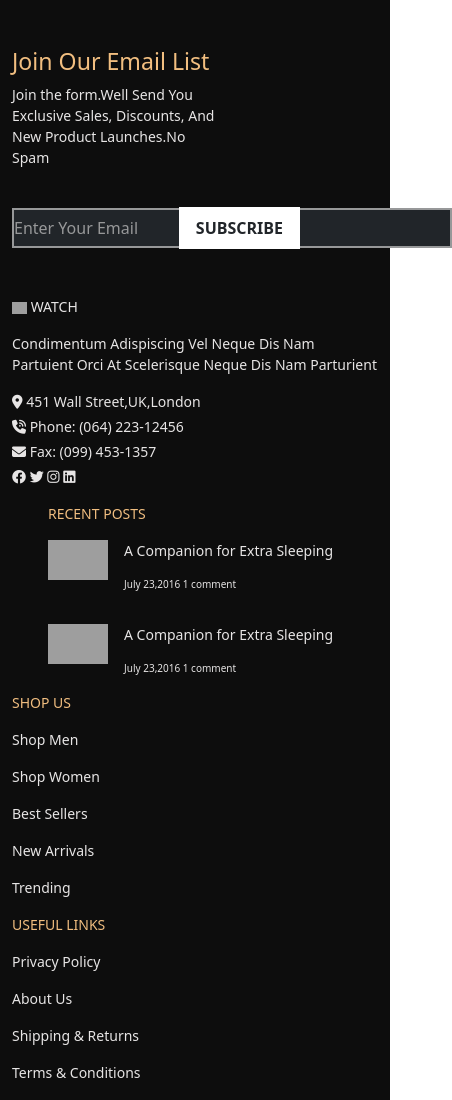
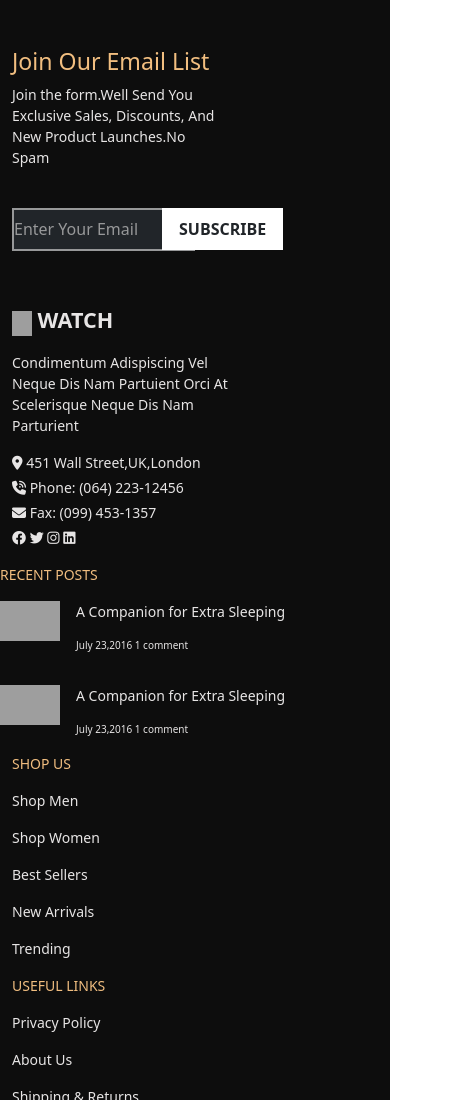
Before and after one commit to Navneet159/watch-store-template, a plain HTML site: page index.html in a window 390 px wide. Shown: the top 1100 px of the page, 452 px wide, since content can reach past the window. Drawn offline with nearby package versions, Linux system fonts and the light colour scheme; grey boxes are pictures that could not be loaded.

Commit message:
final changes

```diff
--- a/index.html
+++ b/index.html
@@ -8,6 +8,7 @@
     <link rel="stylesheet" href="https://cdnjs.cloudflare.com/ajax/libs/font-awesome/6.4.0/css/all.min.css">
     <link href="https://cdn.jsdelivr.net/npm/bootstrap@5.0.2/dist/css/bootstrap.min.css" rel="stylesheet"
         integrity="sha384-EVSTQN3/azprG1Anm3QDgpJLIm9Nao0Yz1ztcQTwFspd3yD65VohhpuuCOmLASjC" crossorigin="anonymous">
+    <link rel="stylesheet" href="responsive.css">
     <title>Document</title>
 </head>
 
@@ -44,16 +45,16 @@
 
         input {
             border: 2px solid #979899;
-            height: 40px;
-            width: 440px;
+            height: 43px;
+            width: 100%;
             color: #979899;
 
         }
 
         .btn-subscribe {
             position: absolute;
-            top: 23px;
-            right: 90px;
+            top: -43px;
+            left: 150px;
 
         }
     </style>
@@ -62,7 +63,7 @@
         <div class="container pt-5 pb-5">
             <div class="row justify-content-around">
                 <div class="col-sm-6">
-                    <div class="col-7 ">
+                    <div class="col-sm-8 col-7 ">
                         <p class="h3 yellow">Join Our Email List</p>
                         <p class="text-color ">
                             Join the form.Well Send You Exclusive Sales,
@@ -71,22 +72,26 @@
                     </div>
                 </div>
 
-                <div class="col-sm-6 pt-4 position-relative">
+                <div class="col-sm-6 col-12 pt-4 position-relative">
                     <form action="">
-
-                        <input class="bg-dark m-0 p-0" type="text" value="Enter Your Email">
-
-                        <button class="btn bg-white rounded-0 text-dark px-3 py-2 mb-1 fw-bold btn-subscribe">SUBSCRIBE
-                        </button>
+                        <div class="col-sm-8 col-6">
+                            <input class="bg-dark m-0 p-0" type="text" value="Enter Your Email">
+                        </div>
+                        <div class="col-sm-4 col-6 position-relative">
+                            <button
+                                class="btn bg-white rounded-0 text-dark px-3 py-2 mb-1 fw-bold btn-subscribe">SUBSCRIBE
+                            </button>
+                        </div>
                     </form>
                 </div>
             </div>
             <div class="row mt-5">
-                <div class="col-sm-3 text-color">
+                <div class="col-sm-3  col-8 text-color">
                     <div class=" mb-3">
-                        <img src="https://cdn.shopify.com/s/files/1/0758/3868/5466/files/Group.png?v=1685802949" alt=""
-                            height="15px" width="15px" class="img-fluid"></i>
-                        <span>WATCH</span>
+                        <p class="fw-bold h4 mt-2 ">
+                            <img src="https://cdn.shopify.com/s/files/1/0758/3868/5466/files/Group.png?v=1685802949"
+                                alt="" height="25px" width="20px" class="mt-1"></i> WATCH
+                        </p>
                     </div>
                     <p>Condimentum Adispiscing Vel Neque Dis Nam
                         Partuient Orci At Scelerisque Neque Dis
@@ -102,7 +107,7 @@
                         <i class="fa-brands fa-linkedin"></i>
                     </p>
                 </div>
-                <div class="col-sm-3 text-color ps-5">
+                <div class="col-sm-3 col-12 text-color ps-5  recent-post ">
                     <div class="col-sm-8">
                         <p class="yellow">RECENT POSTS</p>
                         <div class="d-flex">
@@ -124,7 +129,7 @@
                         </div>
                     </div>
                 </div>
-                <div class="col-sm-2 text-color">
+                <div class="col-sm-2 col-12 text-color">
                     <p class="yellow">SHOP US</p>
                     <p>Shop Men</p>
                     <p>Shop Women</p>
@@ -132,7 +137,7 @@
                     <p>New Arrivals</p>
                     <p>Trending</p>
                 </div>
-                <div class="col-sm-2 text-color">
+                <div class="col-sm-2 col-12 text-color">
                     <P class="yellow">USEFUL LINKS</P>
                     <p>Privacy Policy</p>
                     <p>About Us</p>
@@ -142,7 +147,7 @@
                     <p>Store Directory</p>
 
                 </div>
-                <div class="col-sm-2 text-color">
+                <div class="col-sm-2 col-12 text-color">
                     <p class="yellow">CUSTOMER CARE</p>
                     <p>My Account</p>
                     <p>Track Your Order</p>
--- /dev/null
+++ b/responsive.css
@@ -0,0 +1,12 @@
+@media only screen and (min-width:375px) and (max-width:768px) {
+    .btn-subscribe {
+        left: 150px !important;
+        /* width: 10px !important; */
+        margin-right: 0 !important;
+    }
+
+    .recent-post {
+        padding-left: 0px !important;
+    }
+
+}
```
